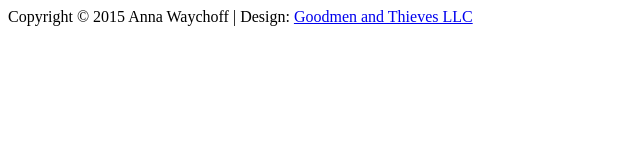
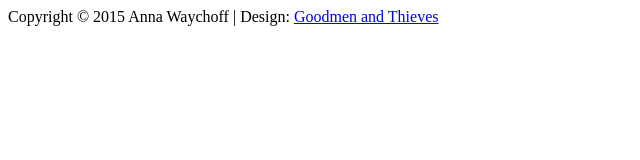
Before and after one commit to timmvt/anna_tats, a plain HTML site: page footer.html in a window 1280 px wide. Shown: the full height of the page, 0-640 px from the left. Drawn offline with Linux system fonts and the light colour scheme.

Commit message:
Update footer.html

```diff
--- a/footer.html
+++ b/footer.html
@@ -1,3 +1,3 @@
 <html>
-	<p>Copyright &copy; 2015 Anna Waychoff    |    Design: <a href="mailto:skapheles@gmail.com">Goodmen and Thieves LLC</a>
+	<p>Copyright &copy; 2015 Anna Waychoff    |    Design: <a href="mailto:skapheles@gmail.com">Goodmen and Thieves</a>
 </html>
```
